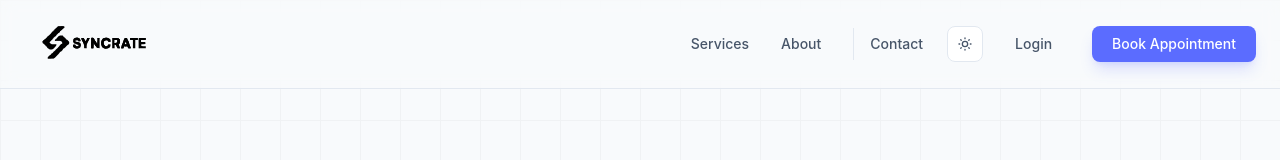
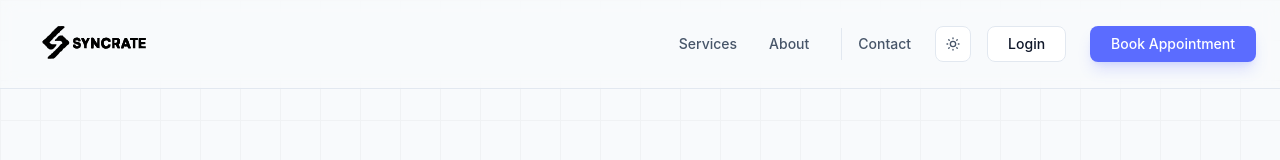
Before and after one commit to bhavikbafna02/syncrate-website, a Next.js app: page /services in a window 1280 px wide. Shown: the top 160 px of the page. Built offline with nearby package versions, Linux system fonts and the light colour scheme; no server answers.

Commit message:
fix: Add visible borders to navbar buttons for dark mode visibility

```diff
--- a/components/NavActions.tsx
+++ b/components/NavActions.tsx
@@ -37,7 +37,7 @@ export default function NavActions({ user, username }: NavActionsProps) {
                         {username}
                     </Link>
                 ) : (
-                    <Link href="/login" className="btn-ghost hidden sm:inline-flex h-9">
+                    <Link href="/login" className="btn-secondary hidden sm:inline-flex h-9">
                         Login
                     </Link>
                 )}
@@ -45,7 +45,7 @@ export default function NavActions({ user, username }: NavActionsProps) {
                 {/* Primary CTA: Book Appointment */}
                 <button
                     onClick={() => setIsModalOpen(true)}
-                    className="btn-primary h-9 whitespace-nowrap ml-2 shadow-lg shadow-accent/20"
+                    className="btn-primary h-9 whitespace-nowrap ml-2 border border-accent/30 shadow-lg shadow-accent/20"
                 >
                     Book Appointment
                 </button>
```
